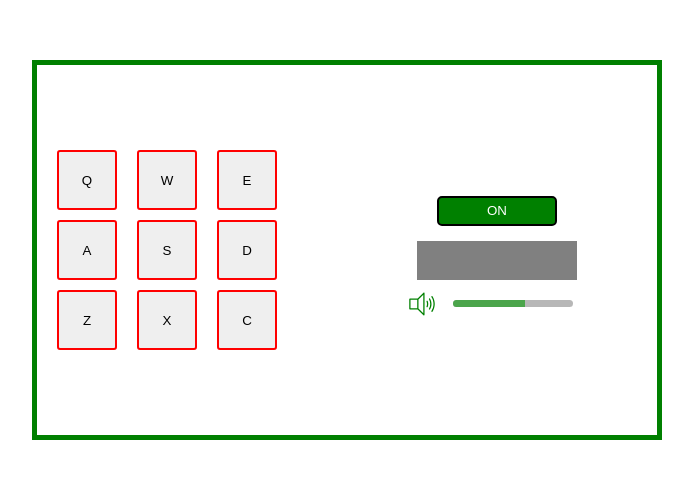
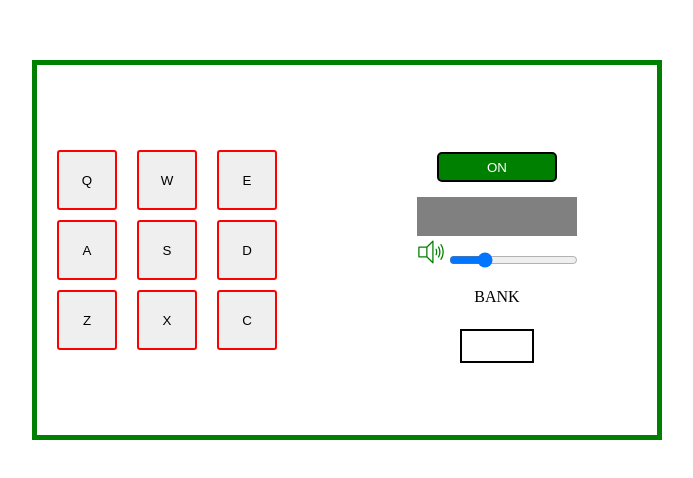
Before and after one commit to MSTechFan/drum-machine, a React (Create React App) app: page / in a window 1280 px wide. Shown: the part 158-636 px from the top of the page, without its empty margins (301-994 px from the left). Built offline with nearby package versions, Linux system fonts and the light colour scheme.

Commit message:
Bank configuration last configuration

```diff
--- /dev/null
+++ b/src/components/Bank.jsx
@@ -0,0 +1,27 @@
+import React from 'react'
+
+const Bank = () => {
+  return (
+    <>
+        <p>BANK</p>
+        <div style={{
+            display: 'flex',
+            justifyContent: "center",
+            height: "30px",
+            width: "70px",
+            marginTop: "7px",
+            border: "2px solid black",
+            cursor: "pointer",
+
+        }}>
+            <div style={{
+              backgroundColor: "green",
+              height: "30px",
+              height: "70px"
+            }}/>
+        </div>
+    </>
+  )
+}
+
+export default Bank
--- a/src/components/Display.jsx
+++ b/src/components/Display.jsx
@@ -1,6 +1,7 @@
 import {React} from 'react'
 import { DisplayBtn, DescriptionBox } from './Btn'
-import VolumeBar from './Volume'
+import Volume from './Volume'
+import Bank from './Bank.jsx'
 
 
 
@@ -22,7 +23,8 @@ const Display = ( props ) => {
     }} id='display'>
         <DisplayBtn onClick={() => handlePower()} boxColor={props.power ? "green": "red"}>{props.power ? "ON": "OFF"}</DisplayBtn>
         <DescriptionBox>{props.power ? props.audioBtn : "" }</DescriptionBox>
-        <VolumeBar/>
+        <Volume volume={props.volume} setVolume={props.setVolume} setMuted={props.setMuted} muted={props.muted}/>
+        <Bank/>
     </div>
   )
 }
--- a/src/components/DrumMachineBox.jsx
+++ b/src/components/DrumMachineBox.jsx
@@ -1,4 +1,4 @@
-import {React, useState} from 'react'
+import {React, useState, useEffect} from 'react'
 import Display from './Display'
 import DrumPad from './DrumPad'
 
@@ -7,6 +7,8 @@ import DrumPad from './DrumPad'
 const DrumMachineBox = () => {
   const [audioBtn, setAudioBtn] = useState()
   const [power, setPower] = useState(true)
+  const [volume, setVolume] = useState(0.5)
+  const [muted, setMuted] = useState(false)
 
   const muteMe = (elem, value=true) => {
     elem.muted = value
@@ -15,13 +17,24 @@ const DrumMachineBox = () => {
     }
   }
 
+  useEffect(() => {
+    document.querySelectorAll("audio").forEach(elem => elem.volume = volume)
+  }, [volume])
+
   return (
     <div style={{display: 'flex', flexDirection: 'row', width: 600, height: 350, outline: '5px solid green', padding: 10, alignItems: 'center', justifyContent: 'center'}} id='drum-machine'>
       <DrumPad setAudioBtn={setAudioBtn}/>
-      <Display audioBtn={audioBtn} power={power} setPower={setPower} setAudioBtn={setAudioBtn}/>
+      <Display audioBtn={audioBtn} power={power} setPower={setPower} setAudioBtn={setAudioBtn} volume={volume} setVolume={setVolume} setMuted={setMuted} muted={muted}/>
       {
         power === false ? document.querySelectorAll("audio").forEach(elem => muteMe(elem)) : document.querySelectorAll("audio").forEach(elem => muteMe(elem, false))
       }
+      {
+        document.querySelectorAll("audio").forEach(elem => elem.volume = volume)
+      }
+      {
+        muted === true ? document.querySelectorAll("audio").forEach(elem => elem.muted=true) : document.querySelectorAll("audio").forEach(elem => elem.muted=false)
+      }
+
     </div>
   )
 }
--- a/src/components/Volume.css
+++ b/src/components/Volume.css
@@ -21,55 +21,3 @@ fill: green;
 stroke: green;
 stroke-width: 1;
 }
-
-
-
-.volume {
-margin-top: 8px;
-display: -webkit-box;
-display: -ms-flexbox;
-display: flex;
--webkit-box-pack: center;
-    -ms-flex-pack: center;
-        justify-content: center;
--webkit-box-align: center;
-    -ms-flex-align: center;
-        align-items: center;
-}
-
-.volume input[type=range] {
-display: none;
-}
-
-.volume .icon-size {
-font-size: 2rem;
-}
-
-.volume .bar-hoverbox {
-padding: 10px 15px;
-opacity: 0.7;
--webkit-transition: opacity .2s;
-transition: opacity .2s;
-}
-
-.volume .bar-hoverbox:hover {
-opacity: 1;
-cursor: pointer;
-}
-
-.volume .bar {
-background: #999;
-height: 7px;
-width: 120px;
-border-radius: 15px;
-overflow: hidden;
-pointer-events: none;
-}
-
-.volume .bar .bar-fill {
-background: green;
-width: 30%;
-height: 100%;
-background-clip: border-box;
-pointer-events: none;
-}
--- a/src/components/Volume.jsx
+++ b/src/components/Volume.jsx
@@ -1,66 +1,26 @@
-import {React, useRef, useState, useEffect} from 'react'
+import {React} from 'react'
 import styles from './Volume.css'
 
+const Volume = (props) => {
 
-
-const Volume = () => {
-
-  const [range, setRange] = useState("50")
-  const [fill, setFill] = useState("60%")
-  let barStillDown = false
-
-  const handleBar = (handleFunction, event) => {
-    if(barStillDown){
-      handleFunction(event)
-    }
-  }
-
-  const handleChange = (event) => {
-    let offsetX = event.offsetX
-
-    if(event.type === "onTouchMove"){
-      offsetX = event.touches[0].pageX - event.touches[0].target.offsetLeft
-    }
-    const width = event.target.offsetWidth - 30
-    const newRange = Math.max(
-      Math.min(
-        (offsetX - 15) / width * 100.0,
-        100.0
-      )
-    )
-    barStillDown = true
-    setRange(newRange + "")
-  }
-
-  const handleWheel = (event) => {
-    const newValue = + range.value + event.deltaY * 0.5
-    const newRange = Math.max(
-      Math.min(
-        newValue,
-        100.0
-      ),
-      0
-    )
-
-    setRange(newRange + "")
-  }
   return (
-    <div className="volume" style={styles}>
-        <svg className="svg-icon" viewBox="0 0 20 20">
+    <>
+      <section>
+        <svg className="svg-icon" viewBox="0 0 20 20" style={styles} onClick={() => props.setMuted(!props.muted)}>
           <path d="M17.969,10c0,1.707-0.5,3.366-1.446,4.802c-0.076,0.115-0.203,0.179-0.333,0.179c-0.075,0-0.151-0.022-0.219-0.065c-0.184-0.122-0.233-0.369-0.113-0.553c0.86-1.302,1.314-2.812,1.314-4.362s-0.454-3.058-1.314-4.363c-0.12-0.183-0.07-0.43,0.113-0.552c0.186-0.12,0.432-0.07,0.552,0.114C17.469,6.633,17.969,8.293,17.969,10 M15.938,10c0,1.165-0.305,2.319-0.88,3.339c-0.074,0.129-0.21,0.201-0.347,0.201c-0.068,0-0.134-0.016-0.197-0.052c-0.191-0.107-0.259-0.351-0.149-0.542c0.508-0.9,0.776-1.918,0.776-2.946c0-1.028-0.269-2.046-0.776-2.946c-0.109-0.191-0.042-0.434,0.149-0.542c0.193-0.109,0.436-0.042,0.544,0.149C15.634,7.681,15.938,8.834,15.938,10 M13.91,10c0,0.629-0.119,1.237-0.354,1.811c-0.063,0.153-0.211,0.247-0.368,0.247c-0.05,0-0.102-0.01-0.151-0.029c-0.203-0.084-0.301-0.317-0.217-0.521c0.194-0.476,0.294-0.984,0.294-1.508s-0.1-1.032-0.294-1.508c-0.084-0.203,0.014-0.437,0.217-0.52c0.203-0.084,0.437,0.014,0.52,0.217C13.791,8.763,13.91,9.373,13.91,10 M11.594,3.227v13.546c0,0.161-0.098,0.307-0.245,0.368c-0.05,0.021-0.102,0.03-0.153,0.03c-0.104,0-0.205-0.04-0.281-0.117l-3.669-3.668H2.43c-0.219,0-0.398-0.18-0.398-0.398V7.012c0-0.219,0.179-0.398,0.398-0.398h4.815l3.669-3.668c0.114-0.115,0.285-0.149,0.435-0.087C11.496,2.92,11.594,3.065,11.594,3.227 M7.012,7.41H2.828v5.18h4.184V7.41z M10.797,4.189L7.809,7.177v5.646l2.988,2.988V4.189z"></path>
         </svg>
-        <input type="range" min="0" max="100" value={range} className="volume-range" onChange={(event) => console.log(event.target.value)}/>
-        <div className="bar-hoverbox"
-        onTouchStart={(event) => console.log(event)} onTouchMove={""} onMouseDown={""} onMouseMove={""}
-        onWheel={(event) => handleWheel(event)}
-        onMouseUp={() => barStillDown = false}
-        onTouchEnd={() => barStillDown = false}
-        >
-          <div className="bar">
-            <div className="bar-fill" style={{width: fill}}></div>
-          </div>
-        </div>
-    </div>
+        <input
+          type="range"
+          min={0}
+          max={1}
+          step={0.01}
+          value={props.volume**2}
+          onChange={event => {
+            props.setVolume(event.target.valueAsNumber)
+          }}
+        />
+      </section>
+    </>
   )
 }
 
```
Also changed, not shown: src/components/ejemplo.js (deleted, +0 -36 lines), src/components/volumeScript.js (deleted, +0 -20 lines).
